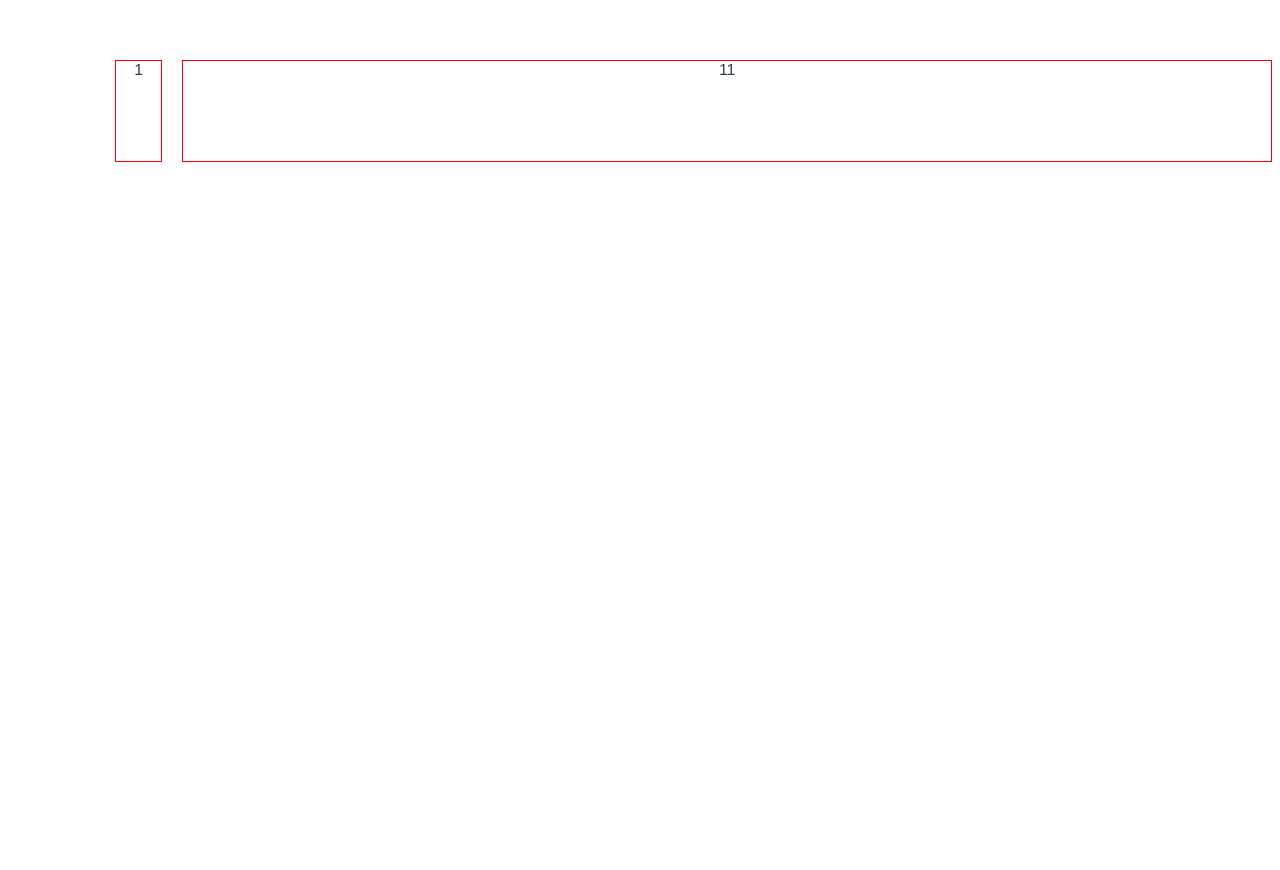
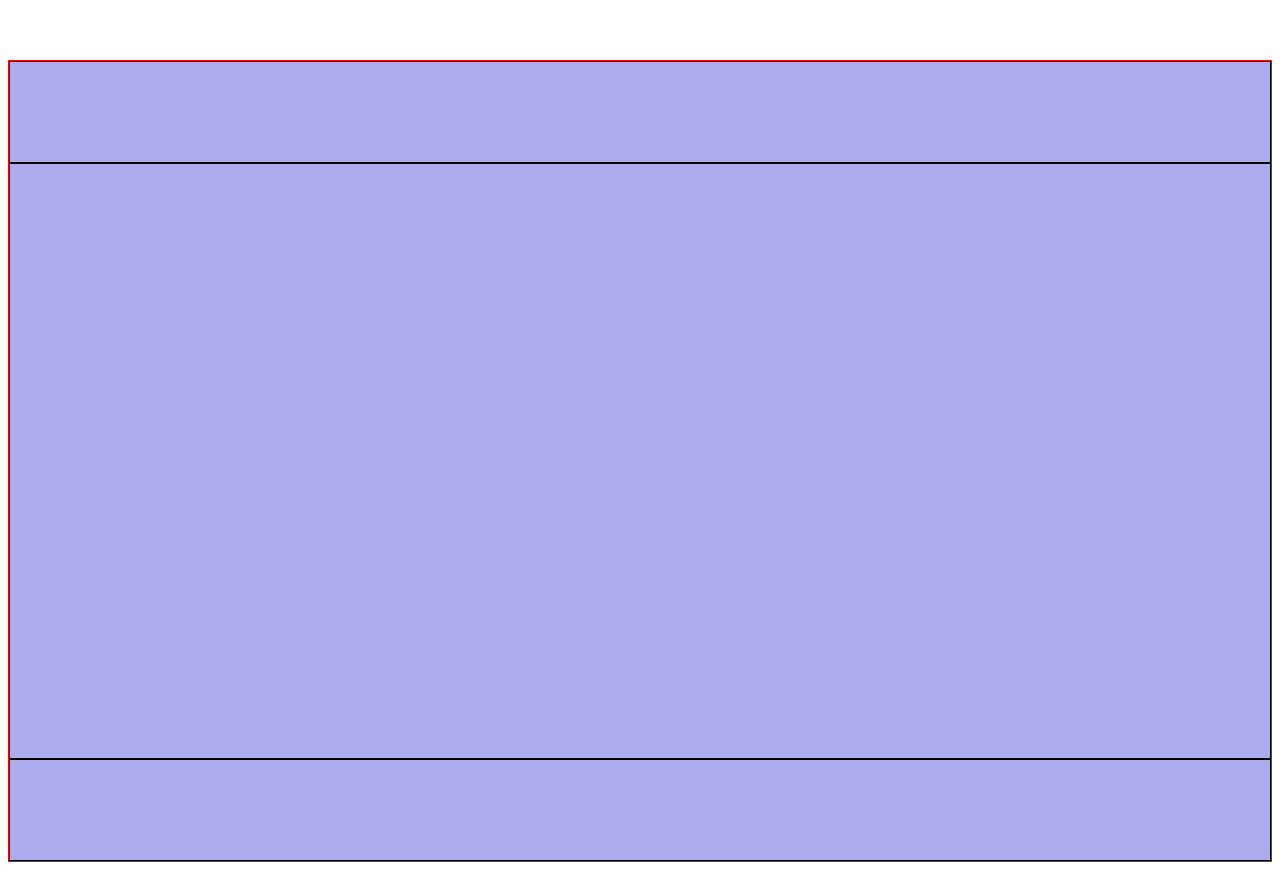
Before and after one commit to syqymyl/mango-ui, a Vue app: page / in a window 1280 px wide. Before the commit the page ends 800 px from the top, so only its background shows below. Built offline with nearby package versions, Linux system fonts and the light colour scheme.

Commit message:
实现第一种布局

```diff
--- a/src/App.vue
+++ b/src/App.vue
@@ -1,61 +1,30 @@
 <template>
-  <div>
-    <!-- <Row :gutter="20">
-      <Col>1</Col>
-      <Col>2</Col>
-    </Row>
-    <Row :gutter="20">
-      <Col>1</Col>
-      <Col>2</Col>
-      <Col>3</Col>
-    </Row>
-    <Row :gutter="20">
-      <Col>1</Col>
-      <Col>2</Col>
-      <Col>3</Col>
-      <Col>4</Col>
-    </Row>
-    <Row gutter="20">
-      <Col span="2">1</Col>
-      <Col span="22">11</Col>
-    </Row> -->
-    <Row gutter="20">
-      <Col
-        span="12"
-        offset="2"
-        :ipad="{ span: 8 }"
-        :narrow-pc="{ span: 4 }"
-        :pc="{ span: 2 }"
-        :wide-pc="{ span: 1 }"
-        >1
-      </Col>
-      <Col
-        span="12"
-        :phone="{ span: 12 }"
-        :ipad="{ span: 16 }"
-        :narrow-pc="{ span: 20 }"
-        :pc="{ span: 22 }"
-        :wide-pc="{ span: 23 }"
-        >11</Col
-      >
-    </Row>
-    <!-- <Row gutter="20">
-      <Col span="2">1</Col>
-      <Col span="20" offset="2">11</Col>
-    </Row>
-    <Row gutter="20">
-      <Col span="4">1</Col>
-      <Col span="4" offset="4">11</Col>
-      <Col span="6" offset="6">11</Col>
-    </Row> -->
-  </div>
+  <Layout class="layout1">
+    <Header class="demo"></Header>
+    <Content class="demo"></Content>
+    <Footer class="demo"></Footer>
+  </Layout>
 </template>
 
 <script>
-import Row from './component/Row.vue'
-import Col from './component/Col.vue'
+import Layout from './component/Layout.vue'
+import Sider from './component/Sider.vue'
+import Header from './component/Header.vue'
+import Content from './component/Content.vue'
+import Footer from './component/Footer.vue'
 export default {
   name: 'App',
-  components: { Row, Col },
+  components: { Layout, Sider, Header, Content, Footer },
 }
 </script>
+
+<style lang="scss" scoped>
+.layout1 {
+  height: 100vh;
+  > .demo {
+    border: 1px solid black;
+    background-color: #acacef;
+    min-height: 100px;
+  }
+}
+</style>
--- a/src/component/Col.vue
+++ /dev/null
@@ -1,134 +0,0 @@
-<template>
-  <div class="col" :class="colClass" :style="colStyle">
-    <div style="border: 1px solid red; height: 100px">
-      <slot></slot>
-    </div>
-  </div>
-</template>
-
-<script>
-import { computed, defineComponent, inject } from 'vue'
-let validator = (value) => {
-  let keys = Object.keys(value)
-  let valid = true
-  keys.forEach((key) => {
-    if (!['span', 'offset'].includes(key)) {
-      valid = false
-    }
-  })
-  return valid
-}
-export default defineComponent({
-  props: {
-    span: { type: Number },
-    offset: { type: Number },
-    phone: { type: Object, validator },
-    ipad: { type: Object, validator },
-    narrowPc: { type: Object, validator },
-    pc: { type: Object, validator },
-    widePc: { type: Object, validator },
-  },
-
-  setup(props, context) {
-    const colClass = computed(() => {
-      let { span, offset, ipad, narrowPc, pc, widePc } = props
-      return [
-        span && `col-${span}`,
-        offset && `offset-${offset}`,
-        ...(ipad ? [`col-ipad-${ipad.span}`] : []),
-        ...(narrowPc ? [`col-narrow-pc-${narrowPc.span}`] : []),
-        ...(pc ? [`col-pc-${pc.span}`] : []),
-        ...(widePc ? [`col-wide-pc-${widePc.span}`] : []),
-      ]
-    })
-
-    const gutter = inject('gutter')
-    const colStyle = computed(() => {
-      return { paddingLeft: gutter / 2 + 'px', paddingRight: gutter / 2 + 'px' }
-    })
-    return {
-      colClass,
-      colStyle,
-      validator,
-    }
-  },
-})
-</script>
-
-<style lang="scss" scoped>
-.col {
-  height: 100px;
-  width: 50%;
-
-  $class-prefix: col-;
-  @for $n from 1 through 24 {
-    &.#{$class-prefix}#{$n} {
-      width: calc($n/24) * 100%;
-    }
-  }
-  $class-prefix: offset-;
-  @for $n from 1 through 24 {
-    &.#{$class-prefix}#{$n} {
-      margin-left: calc($n/24) * 100%;
-    }
-  }
-
-  // 响应式（注意一定要写在后面）
-  @media (min-width: 577px) {
-    $class-prefix: col-ipad-;
-    @for $n from 1 through 24 {
-      &.#{$class-prefix}#{$n} {
-        width: calc($n/24) * 100%;
-      }
-    }
-    $class-prefix: offset-ipad-;
-    @for $n from 1 through 24 {
-      &.#{$class-prefix}#{$n} {
-        margin-left: calc($n/24) * 100%;
-      }
-    }
-  }
-  @media (min-width: 769px) {
-    $class-prefix: col-narrow-pc-;
-    @for $n from 1 through 24 {
-      &.#{$class-prefix}#{$n} {
-        width: calc($n/24) * 100%;
-      }
-    }
-    $class-prefix: offset-narrow-pc-;
-    @for $n from 1 through 24 {
-      &.#{$class-prefix}#{$n} {
-        margin-left: calc($n/24) * 100%;
-      }
-    }
-  }
-  @media (min-width: 993px) {
-    $class-prefix: col-pc-;
-    @for $n from 1 through 24 {
-      &.#{$class-prefix}#{$n} {
-        width: calc($n/24) * 100%;
-      }
-    }
-    $class-prefix: offset-pc-;
-    @for $n from 1 through 24 {
-      &.#{$class-prefix}#{$n} {
-        margin-left: calc($n/24) * 100%;
-      }
-    }
-  }
-  @media (min-width: 1201px) {
-    $class-prefix: col-wide-pc-;
-    @for $n from 1 through 24 {
-      &.#{$class-prefix}#{$n} {
-        width: calc($n/24) * 100%;
-      }
-    }
-    $class-prefix: offset-wide-pc-;
-    @for $n from 1 through 24 {
-      &.#{$class-prefix}#{$n} {
-        margin-left: calc($n/24) * 100%;
-      }
-    }
-  }
-}
-</style>
--- /dev/null
+++ b/src/component/Content.vue
@@ -0,0 +1,13 @@
+<template>
+  <div class="content">
+    <slot></slot>
+  </div>
+</template>
+
+<script></script>
+
+<style lang="scss" scoped>
+.content {
+  flex-grow: 1;
+}
+</style>
--- /dev/null
+++ b/src/component/Footer.vue
@@ -0,0 +1,12 @@
+<template>
+  <div class="footer">
+    <slot></slot>
+  </div>
+</template>
+
+<script></script>
+
+<style lang="scss" scoped>
+.footer {
+}
+</style>
--- /dev/null
+++ b/src/component/Header.vue
@@ -0,0 +1,12 @@
+<template>
+  <div class="header">
+    <slot></slot>
+  </div>
+</template>
+
+<script></script>
+
+<style lang="scss" scoped>
+.header {
+}
+</style>
--- /dev/null
+++ b/src/component/Layout.vue
@@ -0,0 +1,15 @@
+<template>
+  <div class="layout">
+    <slot></slot>
+  </div>
+</template>
+
+<script></script>
+
+<style lang="scss" scoped>
+.layout {
+  display: flex;
+  flex-direction: column;
+  border: 1px solid red;
+}
+</style>
--- a/src/component/Row.vue
+++ /dev/null
@@ -1,29 +0,0 @@
-<template>
-  <div class="row" :style="rowStyle">
-    <slot></slot>
-  </div>
-</template>
-
-<script>
-import { computed, provide } from 'vue'
-export default {
-  name: 'Row',
-  props: {
-    gutter: { type: Number, default: 0 },
-  },
-  setup(props, context) {
-    const { gutter } = props
-    const rowStyle = computed(() => {
-      return { marginLeft: -gutter / 2 + 'px', marginRight: -gutter / 2 + 'px' }
-    })
-    provide('gutter', gutter)
-    return { rowStyle }
-  },
-}
-</script>
-
-<style lang="scss" scoped>
-.row {
-  display: flex;
-}
-</style>
--- /dev/null
+++ b/src/component/Sider.vue
@@ -0,0 +1,11 @@
+<template>
+  <div class="sider">
+    <slot></slot>
+  </div>
+</template>
+
+<script></script>
+<style lang="scss" scoped>
+.sider {
+}
+</style>
--- a/src/main.js
+++ b/src/main.js
@@ -1,9 +1,5 @@
 import { createApp } from 'vue'
 import App from './App.vue'
 import './index.css'
-// import Row from './component/Row.vue'
-// import Col from './component/Col.vue'
 
-// Vue.component('Row', Row)
-// Vue.component('Col', Col)
 createApp(App).mount('#app')
```
